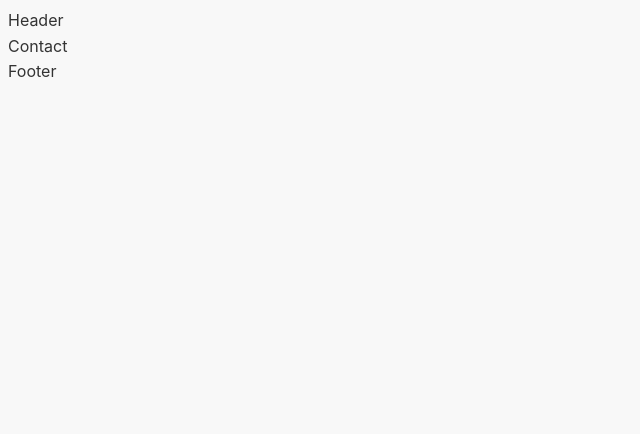
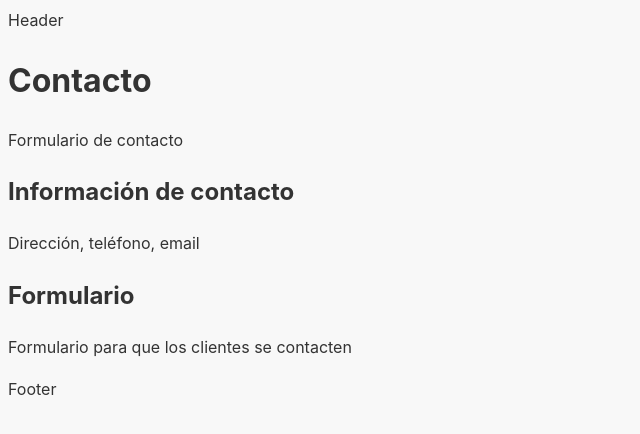
Before and after one commit to MatiCasiba/page-cream-marealdos, a React (Vite) app: page /contacto in a window 1280 px wide. Shown: the top 434 px of the page, without its empty margins (0-640 px from the left). Built offline with nearby package versions, Linux system fonts and the light colour scheme.

Commit message:
Armo la estructura de la página Contact.jsx

```diff
--- a/src/pages/contact/Contact.jsx
+++ b/src/pages/contact/Contact.jsx
@@ -1,7 +1,21 @@
+import './Contact.scss'
 
 const Contact = () => {
   return (
-    <div>Contact</div>
+    <div className='contact'>
+      <h1>Contacto</h1>
+      <p>Formulario de contacto</p>
+
+      <div className='placeholder'>
+        <h2>Información de contacto</h2>
+        <p>Dirección, teléfono, email</p>
+      </div>
+
+      <div className='placeholder'>
+        <h2>Formulario</h2>
+        <p>Formulario para que los clientes se contacten</p>
+      </div>
+    </div>
   )
 }
 
```
